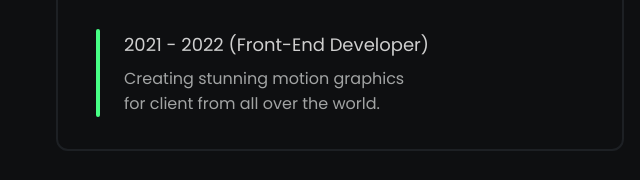
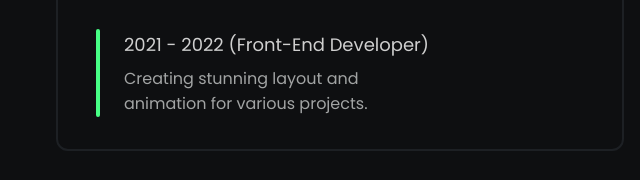
Before and after one commit to Eminenthere/My-Resume, a plain HTML site: page index.html in a window 1280 px wide. Shown: the part 779-959 px from the top of the page, 0-640 px from the left. Drawn offline with Linux system fonts and the light colour scheme.

Commit message:
Update index.html

```diff
--- a/index.html
+++ b/index.html
@@ -56,8 +56,8 @@
                   <div class="left-line"></div>
                   <div class="role-container">
                     <h3>2021 - 2022 (Front-End Developer)</h3>
-                    <p>Creating stunning motion graphics
-                    for client from all over the world.</p>
+                    <p>Creating stunning layout and animation
+                        for various projects.</p>
                   </div>
                 </div>
               </div>
```
